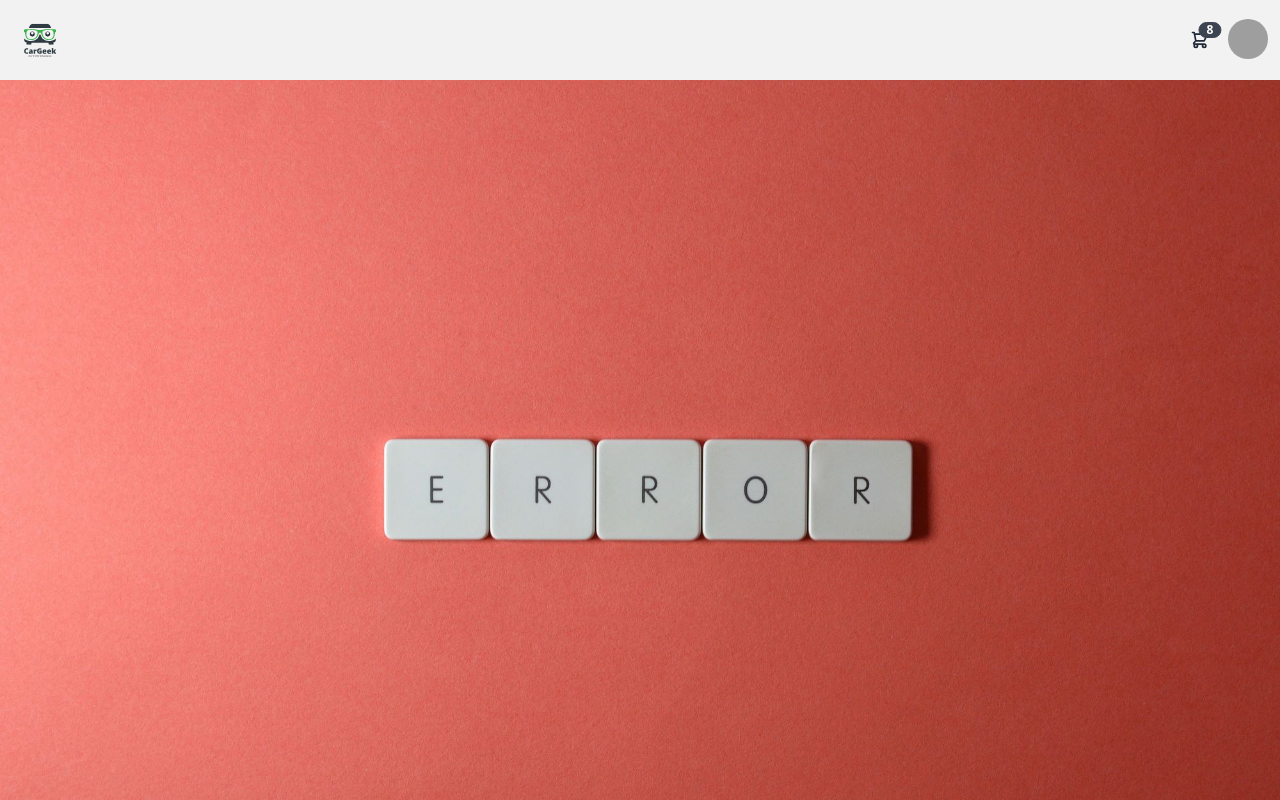
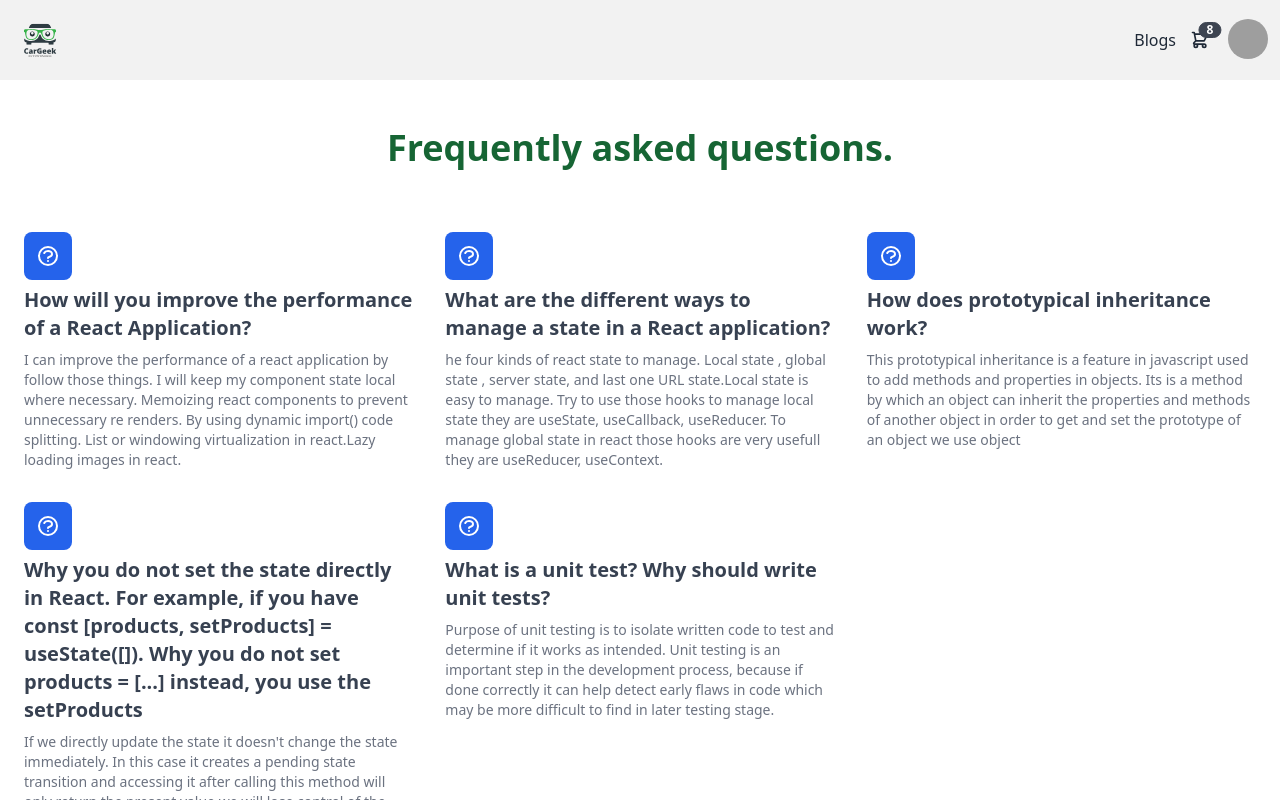
Before and after one commit to solo-mizan/parts-manufacturer-website-client, a React (Create React App) app: page /blog in a window 1280 px wide. Shown: the top 800 px of the page. Built offline with nearby package versions, Linux system fonts and the light colour scheme; no server answers; grey boxes are pictures that could not be loaded.

Commit message:
productDetail page added

```diff
--- a/src/App.js
+++ b/src/App.js
@@ -1,9 +1,11 @@
 import { QueryClient, QueryClientProvider } from 'react-query';
 import { Route, Routes } from 'react-router';
 import './App.css';
+import Blog from './Pages/Blog';
 import Home from './Pages/Home/Home';
 import Login from './Pages/Login/Login';
 import Register from './Pages/Login/Register';
+import ProductPurchase from './Pages/ProductPurchase';
 import Footer from './Pages/Shared/Footer';
 import Navbar from './Pages/Shared/Navbar';
 import NotFound from './Pages/Shared/NotFound';
@@ -19,6 +21,8 @@ function App() {
           <Route path='/home' element={<Home></Home>}></Route>
           <Route path='/login' element={<Login></Login>}></Route>
           <Route path='/register' element={<Register></Register>}></Route>
+          <Route path='/blog' element={<Blog></Blog>}></Route>
+          <Route path='/product/:id' element={<ProductPurchase/>}></Route>
           <Route path='*' element={<NotFound></NotFound>}></Route>
         </Routes>
         <Footer></Footer>
--- /dev/null
+++ b/src/Pages/Blog.js
@@ -0,0 +1,96 @@
+import React from 'react';
+
+const Blog = () => {
+    return (
+        <div>
+
+    <section class="bg-base-100 dark:bg-gray-900">
+        <div class="container px-6 py-12 mx-auto">
+            <h1 class="text-2xl text-center font-semibold text-green-800 lg:text-4xl dark:text-white">Frequently asked questions.</h1>
+
+            <div class="grid grid-cols-1 gap-8 mt-8 lg:mt-16 md:grid-cols-2 xl:grid-cols-3">
+                <div>
+                    <div class="inline-block p-3 text-white bg-blue-600 rounded-lg">
+                        <svg xmlns="http://www.w3.org/2000/svg" class="w-6 h-6" fill="none" viewBox="0 0 24 24" stroke="currentColor">
+                            <path stroke-linecap="round" stroke-linejoin="round" stroke-width="2" d="M8.228 9c.549-1.165 2.03-2 3.772-2 2.21 0 4 1.343 4 3 0 1.4-1.278 2.575-3.006 2.907-.542.104-.994.54-.994 1.093m0 3h.01M21 12a9 9 0 11-18 0 9 9 0 0118 0z" />
+                        </svg>
+                    </div>
+
+                    <div>
+                        <h1 class="text-xl font-semibold text-gray-700 dark:text-white">How will you improve the performance of a React Application?</h1>
+
+                        <p class="mt-2 text-sm text-gray-500 dark:text-gray-300">
+                        I can improve the performance of a react application by follow those things. I will keep my component state local where necessary. Memoizing react components to prevent unnecessary re renders. By using dynamic import() code splitting. List or windowing virtualization in react.Lazy loading images in react.
+                        </p>
+                    </div>
+                </div>
+
+                <div>
+                    <div class="inline-block p-3 text-white bg-blue-600 rounded-lg">
+                        <svg xmlns="http://www.w3.org/2000/svg" class="w-6 h-6" fill="none" viewBox="0 0 24 24" stroke="currentColor">
+                            <path stroke-linecap="round" stroke-linejoin="round" stroke-width="2" d="M8.228 9c.549-1.165 2.03-2 3.772-2 2.21 0 4 1.343 4 3 0 1.4-1.278 2.575-3.006 2.907-.542.104-.994.54-.994 1.093m0 3h.01M21 12a9 9 0 11-18 0 9 9 0 0118 0z" />
+                        </svg>
+                    </div>
+
+                    <div>
+                        <h1 class="text-xl font-semibold text-gray-700 dark:text-white">What are the different ways to manage a state in a React application?</h1>
+
+                        <p class="mt-2 text-sm text-gray-500 dark:text-gray-300">
+                        he four kinds of react state to manage. Local state , global state , server state, and last one URL state.Local state is easy to manage. Try to use those hooks to manage local state they are useState, useCallback, useReducer. To manage global state in react those hooks are very usefull they are useReducer, useContext.
+                        </p>
+                    </div>
+                </div>
+
+                <div>
+                    <div class="inline-block p-3 text-white bg-blue-600 rounded-lg">
+                        <svg xmlns="http://www.w3.org/2000/svg" class="w-6 h-6" fill="none" viewBox="0 0 24 24" stroke="currentColor">
+                            <path stroke-linecap="round" stroke-linejoin="round" stroke-width="2" d="M8.228 9c.549-1.165 2.03-2 3.772-2 2.21 0 4 1.343 4 3 0 1.4-1.278 2.575-3.006 2.907-.542.104-.994.54-.994 1.093m0 3h.01M21 12a9 9 0 11-18 0 9 9 0 0118 0z" />
+                        </svg>
+                    </div>
+
+                    <div>
+                        <h1 class="text-xl font-semibold text-gray-700 dark:text-white">How does prototypical inheritance work?</h1>
+
+                        <p class="mt-2 text-sm text-gray-500 dark:text-gray-300">
+                        This prototypical inheritance is a feature in javascript used to add methods and properties in objects. Its is a method by which an object can inherit the properties and methods of another object in order to get and set the prototype of an object we use object
+                        </p>
+                    </div>
+                </div>
+                <div>
+                    <div class="inline-block p-3 text-white bg-blue-600 rounded-lg">
+                        <svg xmlns="http://www.w3.org/2000/svg" class="w-6 h-6" fill="none" viewBox="0 0 24 24" stroke="currentColor">
+                            <path stroke-linecap="round" stroke-linejoin="round" stroke-width="2" d="M8.228 9c.549-1.165 2.03-2 3.772-2 2.21 0 4 1.343 4 3 0 1.4-1.278 2.575-3.006 2.907-.542.104-.994.54-.994 1.093m0 3h.01M21 12a9 9 0 11-18 0 9 9 0 0118 0z" />
+                        </svg>
+                    </div>
+
+                    <div>
+                        <h1 class="text-xl font-semibold text-gray-700 dark:text-white">Why you do not set the state directly in React. For example, if you have const [products, setProducts] = useState([]). Why you do not set products = [...] instead, you use the setProducts</h1>
+
+                        <p class="mt-2 text-sm text-gray-500 dark:text-gray-300">
+                        If we directly update the state it doesn't change the state immediately. In this case it creates a pending state transition and accessing it after calling this method will only return the present value we will lose control of the state across all components.
+                        </p>
+                    </div>
+                </div>
+                <div>
+                    <div class="inline-block p-3 text-white bg-blue-600 rounded-lg">
+                        <svg xmlns="http://www.w3.org/2000/svg" class="w-6 h-6" fill="none" viewBox="0 0 24 24" stroke="currentColor">
+                            <path stroke-linecap="round" stroke-linejoin="round" stroke-width="2" d="M8.228 9c.549-1.165 2.03-2 3.772-2 2.21 0 4 1.343 4 3 0 1.4-1.278 2.575-3.006 2.907-.542.104-.994.54-.994 1.093m0 3h.01M21 12a9 9 0 11-18 0 9 9 0 0118 0z" />
+                        </svg>
+                    </div>
+
+                    <div>
+                        <h1 class="text-xl font-semibold text-gray-700 dark:text-white">What is a unit test? Why should write unit tests?</h1>
+
+                        <p class="mt-2 text-sm text-gray-500 dark:text-gray-300">
+                        Purpose of unit testing is to isolate written code to test and determine if it works as intended. Unit testing is an important step in the development process, because if done correctly it can help detect early flaws in code which may be more difficult to find in later testing stage.
+                        </p>
+                    </div>
+                </div>
+            </div>
+        </div>
+    </section>
+        </div>
+    );
+};
+
+export default Blog;
--- a/src/Pages/Home/Tool.js
+++ b/src/Pages/Home/Tool.js
@@ -1,14 +1,12 @@
 import React, { useRef } from 'react';
-import { FontAwesomeIcon } from '@fortawesome/react-fontawesome'
+import { useNavigate } from 'react-router';
 
 const Tool = ({ tool }) => {
-    const { name, image, description, minOrder, avlQuantity, price } = tool;
-
-    const valueRef = useRef('minOrder');
+    const { name, image, description, minOrder, avlQuantity, price, _id } = tool;
+    const navigate = useNavigate();
 
     const handlePurchase = () => {
-        const orderValue = valueRef.current.value;
-        console.log(orderValue);
+        navigate(`/product/${_id}`);
     }
 
     return (
@@ -16,16 +14,15 @@ const Tool = ({ tool }) => {
         <div class="max-w-sm mx-auto overflow-hidden bg-white rounded-lg shadow-lg dark:bg-gray-800">
             <img class="object-cover object-center w-full h-56" src={image} alt="avatar" />
             <div class="flex items-center px-6 py-3 bg-gray-900">
-                <svg class="w-6 h-6 text-white fill-current" viewBox="0 0 24 24" fill="none" xmlns="http://www.w3.org/2000/svg">
+                {/* <svg class="w-6 h-6 text-white fill-current" viewBox="0 0 24 24" fill="none" xmlns="http://www.w3.org/2000/svg">
                     <path fill-rule="evenodd" clip-rule="evenodd" d="M17 21C15.8954 21 15 20.1046 15 19V15C15 13.8954 15.8954 13 17 13H19V12C19 8.13401 15.866 5 12 5C8.13401 5 5 8.13401 5 12V13H7C8.10457 13 9 13.8954 9 15V19C9 20.1046 8.10457 21 7 21H3V12C3 7.02944 7.02944 3 12 3C16.9706 3 21 7.02944 21 12V21H17ZM19 15H17V19H19V15ZM7 15H5V19H7V15Z" />
-                </svg>
+                </svg> */}
 
-                <h1 class="mx-3 text-lg font-semibold text-white">{name}</h1>
-                <i class="fa-duotone fa-hand-wave"></i>
+                <h1 class="mx-3 text-2xl text-center font-semibold text-white">{name}</h1>
             </div>
 
             <div class="px-6 py-4">
-                <h1 class="text-xl font-semibold text-gray-800 dark:text-white">Patterson johnson</h1>
+                {/* <h1 class="text-2xl text-center font-semibold text-gray-800 dark:text-white">Patterson johnson</h1> */}
 
                 <p class="py-2 text-gray-700 dark:text-gray-400">{description.slice(0, 200) + '...'}</p>
 
@@ -51,14 +48,8 @@ const Tool = ({ tool }) => {
                     </svg>
                     <h1 class="px-2 text-sm">Available Stock: {avlQuantity} pcs</h1>
                 </div>
-                <div class="form-control">
-                    <label class="label">
-                        <span class="label-text">Enter amount</span>
-                    </label>
-                    <label onClick={handlePurchase} class="input-group">
-                        <input type="number" ref={valueRef} placeholder={minOrder} class="input input-bordered" />
-                        <span>Purchase</span>
-                    </label>
+                <div className='justify-center mx-auto items-center m-4'>
+                    <button onClick={handlePurchase} className='btn btn-outline w-3/4 mx-auto text-lg flex'>Purchase</button>
                 </div>
             </div>
         </div>
--- a/src/Pages/Home/Tools.js
+++ b/src/Pages/Home/Tools.js
@@ -4,7 +4,7 @@ import Loading from '../Shared/Loading';
 import Tool from './Tool';
 
 const Tools = () => {
-    const { data: tools, isLoading, refetch } = useQuery('users', () => fetch('http://localhost:5000/tools')
+    const { data: tools, isLoading, refetch } = useQuery('tools', () => fetch('http://localhost:5000/tools')
         .then(res => res.json()));
     if (isLoading) {
         return <Loading />
@@ -12,9 +12,12 @@ const Tools = () => {
 
     return (
         <div>
-            {
-                tools.map(tool => <Tool key={tool._id} tool={tool}></Tool>)
-            }
+            <h1 className='text-6xl text-center font-bold m-8 '>Car Parts Wholesale</h1>
+            <div className='grid lg:grid-cols-3'>
+                {
+                    tools?.map(tool => <Tool key={tool._id} tool={tool}></Tool>)
+                }
+            </div>
         </div>
     );
 };
--- a/src/Pages/ProductPurchase.js
+++ b/src/Pages/ProductPurchase.js
@@ -1,9 +1,42 @@
 import React from 'react';
+import { useQuery } from 'react-query';
+import { useParams } from 'react-router';
+import Loading from './Shared/Loading';
 
 const ProductPurchase = () => {
+    const { id } = useParams();
+
+    const { data: item, isLoading, refetch } = useQuery('itemDetail', () => fetch(`http://localhost:5000/itemDetail/${id}`)
+        .then(res => res.json()));
+    if (isLoading) {
+        return <Loading />
+    }
+    const { name, image, description, minOrder, avlQuantity, price, _id } = item;
+    const handlePurchase = () => {
+
+    }
     return (
         <div>
-
+            <div class="card lg:card-side bg-base-100 shadow-xl w-1/2 mx-auto h-3/5">
+                <figure><img src={image} alt="Album" /></figure>
+                <div class="card-body w-1/2">
+                    <h2 class="card-title">{name}</h2>
+                    <p>{description}</p>
+                    <h3 className='text-xl'>Price: ${price}</h3>
+                    <h4>Minimum Order Quantity: {minOrder} pcs</h4>
+                    <h4>Available Quantity: {avlQuantity} pcs</h4>
+                    <div class="card-actions justify-end">
+                        <div class="form-control">
+                            <div class="input-group">
+                                <input type="number" placeholder={minOrder} class="input input-bordered" />
+                                <button class="btn btn-square">
+                                    Buy
+                                </button>
+                            </div>
+                        </div>
+                    </div>
+                </div>
+            </div>
         </div>
     );
 };
--- a/src/Pages/Shared/Navbar.js
+++ b/src/Pages/Shared/Navbar.js
@@ -15,6 +15,9 @@ const Navbar = () => {
         <div className="navbar bg-base-200">
             <div className="flex-1">
                 <Link to={'/home'}><img src={Logo} className="w-16" alt="" /></Link>
+            </div>
+            <div>
+                <Link to={'/blog'}>Blogs</Link>
             </div>
             <div className="flex-none">
                 <div className="dropdown dropdown-end">
```
